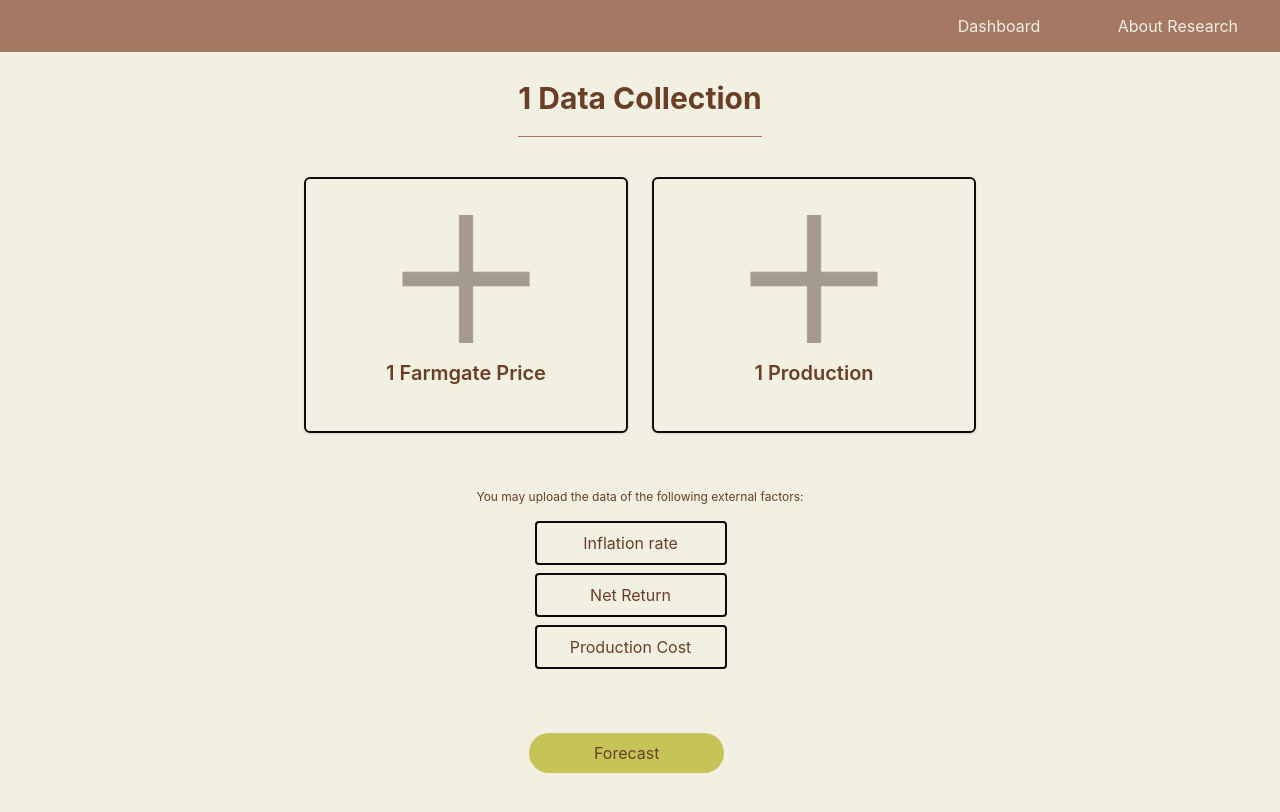
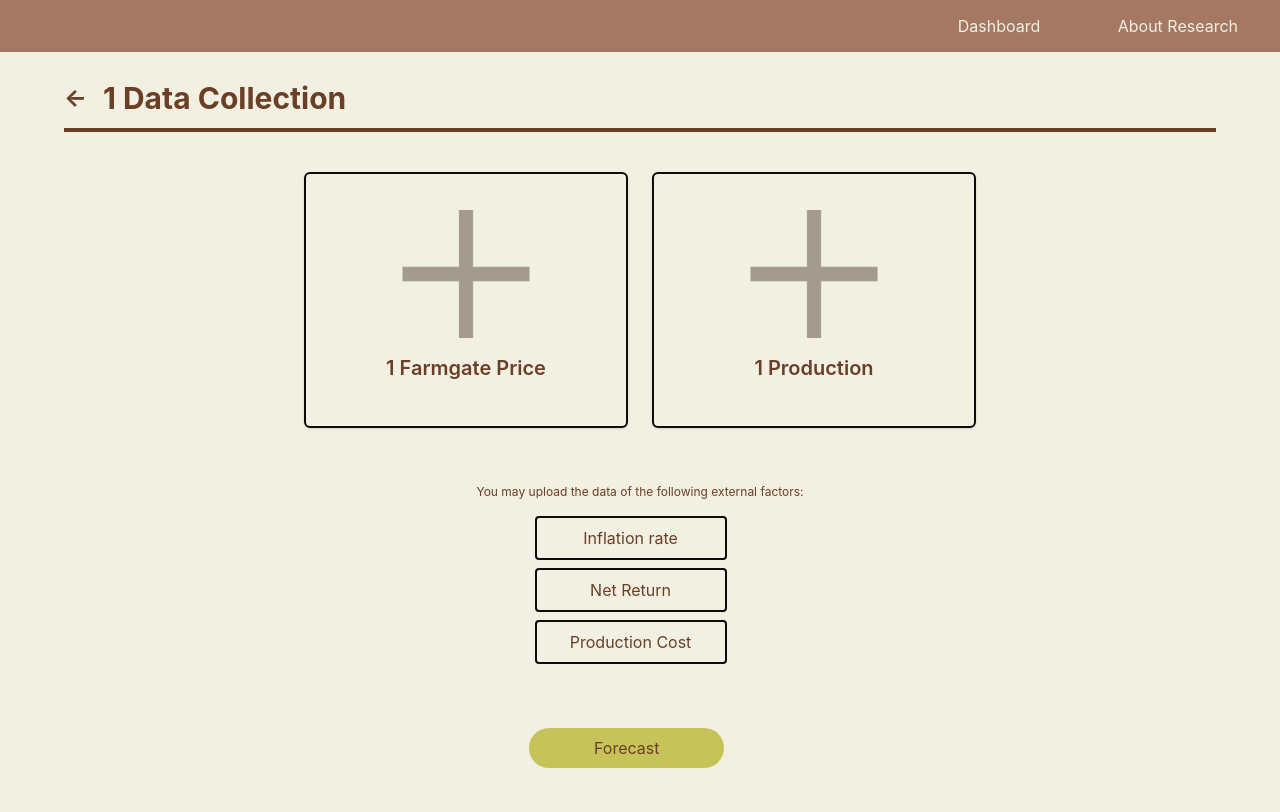
Before and after one commit to NorenzL/sarimax-forecasting, a React (Create React App) app in the folder frontend/: page /coffee/1 in a window 1280 px wide. Shown: the top 812 px of the page. Built offline with nearby package versions, Linux system fonts and the light colour scheme.

Commit message:
Add upload modal and file validation

```diff
--- a/frontend/src/components/UploadModal.jsx
+++ b/frontend/src/components/UploadModal.jsx
@@ -7,21 +7,38 @@ const UploadModal = ({ isOpen, onClose, onUpload, factorName }) => {
 
   const handleFileChange = (e) => {
     const file = e.target.files[0];
-    if (file) {
-      setFileName(file.name);
-      onUpload(factorName, file);
-      onClose();
+    if (!file) return;
+
+    if (
+      !file.name.toLowerCase().endsWith(".csv") &&
+      !file.name.toLowerCase().endsWith(".xlsx")
+    ) {
+      alert("Only .csv or .xlsx files are allowed.");
+      return;
     }
+
+    setFileName(file.name);
+    onUpload(factorName, file);
+    onClose();
   };
 
   const handleDrop = (e) => {
     e.preventDefault();
     const file = e.dataTransfer.files[0];
-    if (file) {
-      setFileName(file.name);
-      onUpload(factorName, file);
-      onClose();
+    if (!file) return;
+
+    // Validate file type
+    if (
+      !file.name.toLowerCase().endsWith(".csv") &&
+      !file.name.toLowerCase().endsWith(".xlsx")
+    ) {
+      alert("Only .csv or .xlsx files are allowed.");
+      return;
     }
+
+    setFileName(file.name);
+    onUpload(factorName, file);
+    onClose();
   };
 
   const handleDragOver = (e) => {
--- a/frontend/src/pages/CoffeePage.jsx
+++ b/frontend/src/pages/CoffeePage.jsx
@@ -52,16 +52,26 @@ const CoffeePage = () => {
     <div className="bg-background min-h-screen">
       <Navbar />
       <main className="px-8 py-12 mt-8 flex flex-col items-center gap-10">
-        <h1 className="text-3xl font-bold text-text text-center">
-          {readable} Data Collection
-          <hr className="border-primary mt-5 w-full" />
-        </h1>
+        <div className="w-full max-w-6xl flex flex-col gap-3">
+          <div className="flex items-center gap-4">
+            <button onClick={() => window.history.back()}>
+              <span className="text-2xl font-bold text-text hover:text-[#4d2d1c]">
+                &larr;
+              </span>
+            </button>
+            <h1 className="text-3xl font-bold text-text">
+              {readable} Data Collection
+            </h1>
+          </div>
+          <hr className="border-2 border-text w-full" />
+        </div>
 
         <div className="flex flex-col md:flex-row gap-6 w-full max-w-2xl justify-center">
           {[`${readable} Farmgate Price`, `${readable} Production`].map(
             (label) => (
               <div
                 key={label}
+                onClick={() => handleUploadTrigger(label)}
                 className="bg-background text-text text-center rounded-md border-2 border-border p-6 flex flex-col items-center justify-center shadow hover:scale-105 hover:shadow-lg transition w-full max-w-96 h-64 cursor-pointer hover:bg-primary hover:text-background"
               >
                 <img src={addIcon} alt="Add" className="w-32 h-32 mb-4" />
```
